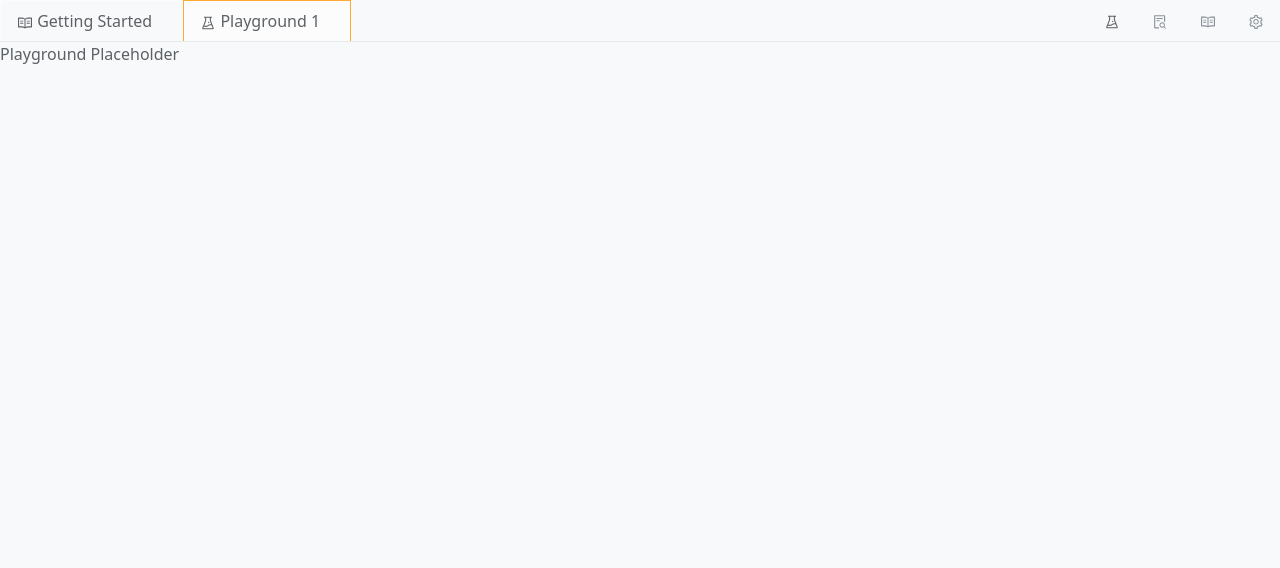
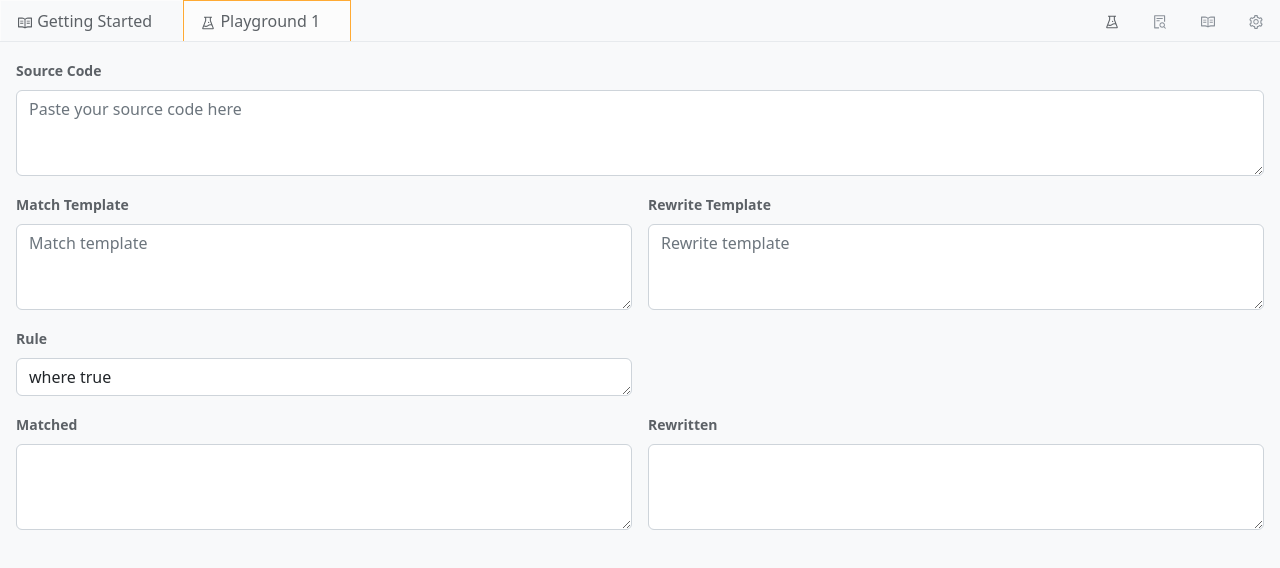
Before and after one commit to FormidableLabs/gui4comby, a React (Vite) app: page / in a window 1280 px wide. Both pictures are taken after a click on the tab 1112 px from the left and 20 px from the top of the page. Shown: the top 568 px of the page. Built offline with nearby package versions, Linux system fonts and the light colour scheme; some icons are missing.

Commit message:
playground tab mocked out

```diff
--- a/src/App.tsx
+++ b/src/App.tsx
@@ -1,23 +1,11 @@
-import {AiOutlineExperiment, AiOutlineFileSearch, AiOutlineRead} from "react-icons/ai";
 import {Tab} from "react-bootstrap";
 import VerticalExpander from "./components/VerticalExpander/verticalExpander";
 import TabBar from "./components/TabBar/TabBar";
 import 'bootstrap/dist/css/bootstrap.min.css';
-import Greeter from "./components/Greeter/Greeter";
 import './themes.css';
 import {useRecoilState, useRecoilValue, useSetRecoilState} from "recoil";
 import {activeTabState, tabsState} from "./App.recoil";
 import TabContent from "./components/TabContent/TabContent";
-import {useEffect} from "react";
-
-const tabsMock = [
-    {id: 'tab-0', icon: AiOutlineExperiment, title: 'Getting Started', path: '/getting-started', component: Greeter},
-    {id: 'tab-1', icon: AiOutlineExperiment, title: 'Playground', path: '/playground'},
-    {id: 'tab-2', icon: AiOutlineFileSearch, title: 'Filesystem', path: '/filesystem'},
-    {id: 'tab-3', icon: AiOutlineRead, title: 'docs', path: '/docs'},
-    {id: 'tab-4', icon: AiOutlineRead, title: 'docs: Rewrite Properties', path: '/docs/rewrite'},
-    {id: 'tab-5', icon: AiOutlineRead, title: 'docs: Syntax Reference', path: '/docs/syntax'}
-]
 
 function App() {
   const tabs = useRecoilValue(tabsState);
--- /dev/null
+++ b/src/components/Playground/Playground.tsx
@@ -0,0 +1,35 @@
+import {Button, Container, Form} from "react-bootstrap";
+
+const Playground = () => {
+  return <div style={{padding: '1em 1em'}}>
+    <Form>
+      <Form.Group className="mb-3" controlId="sourceSample">
+        <Form.Label><strong><small>Source Code</small></strong></Form.Label>
+        <Form.Control as="textarea" rows={3} placeholder="Paste your source code here" />
+      </Form.Group>
+      <div style={{display: 'grid', gridTemplateColumns: '1fr 1fr', columnGap: '1em'}}>
+        <Form.Group className="mb-3" controlId="matchTemplate">
+          <Form.Label><strong><small>Match Template</small></strong></Form.Label>
+          <Form.Control as="textarea" rows={3} placeholder="Match template" />
+        </Form.Group>
+        <Form.Group className="mb-3" controlId="rewriteTemplate">
+          <Form.Label><strong><small>Rewrite Template</small></strong></Form.Label>
+          <Form.Control as="textarea" rows={3} placeholder="Rewrite template" />
+        </Form.Group>
+        <Form.Group className="mb-3" controlId="rule">
+          <Form.Label><strong><small>Rule</small></strong></Form.Label>
+          <Form.Control as="textarea" rows={1} placeholder="rule expression" defaultValue={"where true"} />
+        </Form.Group>
+        <Form.Group className="mb-3" controlId="matched" style={{gridColumn: 1}}>
+          <Form.Label><strong><small>Matched</small></strong></Form.Label>
+          <Form.Control as="textarea" rows={3} placeholder=""/>
+        </Form.Group>
+        <Form.Group className="mb-3" controlId="rewritten">
+          <Form.Label><strong><small>Rewritten</small></strong></Form.Label>
+          <Form.Control as="textarea" rows={3} placeholder=""/>
+        </Form.Group>
+      </div>
+    </Form>
+  </div>
+}
+export default Playground;
--- a/src/components/TabContent/TabContent.tsx
+++ b/src/components/TabContent/TabContent.tsx
@@ -1,4 +1,5 @@
 import {TabType} from "../TabIcon/TabIcon";
+import Playground from "../Playground/Playground";
 
 type Props = {
   type: TabType
@@ -7,7 +8,7 @@ const TabContent = ({type}:Props) => {
   let Component  = <div>Todo</div>;
   switch(type){
     case TabType.Index: Component = <div>Getting Started Placeholder</div>; break;
-    case TabType.Playground: Component = <div>Playground Placeholder</div>; break;
+    case TabType.Playground: Component = <Playground/>; break;
     case TabType.Filesystem: Component = <div>Filesystem Placeholder</div>; break;
     case TabType.Docs: Component = <div>Docs Placeholder</div>; break;
     case TabType.Settings: Component = <div>Settings Placeholder</div>; break;
```
